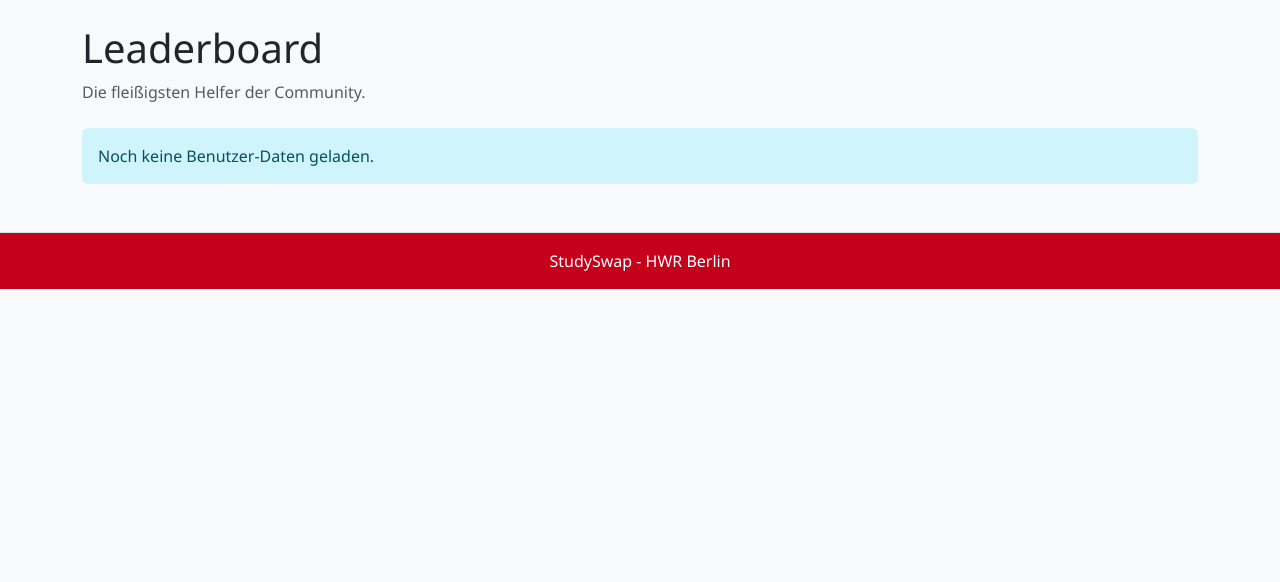
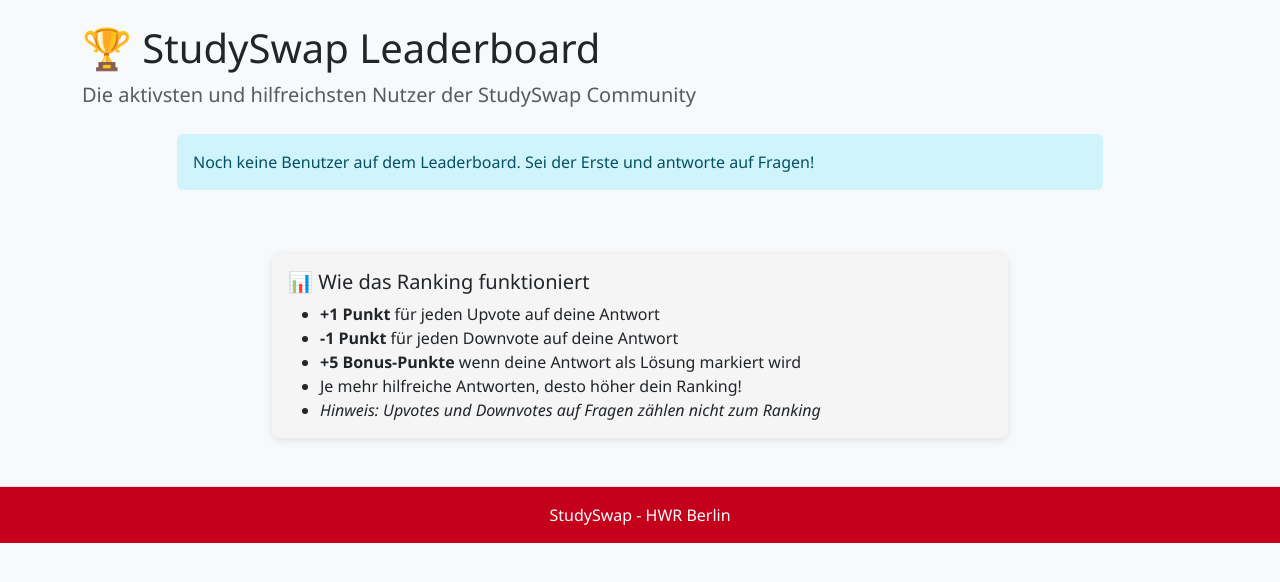
Before and after one commit to AkayHWR/fswd-app-webpioniere, a Flask app: template templates/leaderboard.html in a window 1280 px wide. Shown: the part 62-644 px from the top of the page. Run offline with Flask 3, Linux system fonts and the light colour scheme; the template is opened without the code that fills it, so the values that code supplies are empty.

Commit message:
add leaderboard form

```diff
--- a/static/css/style.css
+++ b/static/css/style.css
@@ -75,3 +75,20 @@ footer {
     border-color: var(--primary-color);
     box-shadow: 0 0 0 0.2rem rgba(196, 0, 26, 0.25);
 }
+
+
+table {
+    border-collapse: collapse;
+}
+
+thead th {
+    font-weight: 600;
+    text-transform: uppercase;
+    font-size: 0.85rem;
+    letter-spacing: 0.5px;
+    border: none;
+}
+
+tbody tr:hover {
+    background-color: #f8f9fa;
+}
--- a/templates/leaderboard.html
+++ b/templates/leaderboard.html
@@ -3,12 +3,79 @@
 {% block title %}Leaderboard{% endblock %}
 
 {% block content %}
-<div class="d-flex justify-content-between align-items-center mb-4">
-    <div>
-        <h1>Leaderboard</h1>
-        <p class="text-muted mb-0">Die fleißigsten Helfer der Community.</p>
+
+<div class="mb-4">
+    <h1>🏆 StudySwap Leaderboard</h1>
+    <p class="lead text-muted">Die aktivsten und hilfreichsten Nutzer der StudySwap Community</p>
+</div>
+
+<div class="row">
+    <div class="col-md-10 mx-auto">
+        {% if users %}
+            <div class="table-responsive">
+                <table class="table table-striped table-hover">
+                    <thead style="background-color: #d32f2f; color: white;">
+                        <tr>
+                            <th style="width: 80px;">Rang</th>
+                            <th>Benutzer</th>
+                            <th class="text-center">Punkte</th>
+                            <th class="text-center">Antworten</th>
+                            <th class="text-center">Beste Antworten</th>
+                        </tr>
+                    </thead>
+                    <tbody>
+                        {% for user in users %}
+                            <tr class="{% if loop.index <= 3 %}table-success{% endif %}">
+                                <td>
+                                    {% if loop.index == 1 %}
+                                        <strong>🥇 1.</strong>
+                                    {% elif loop.index == 2 %}
+                                        <strong>🥈 2.</strong>
+                                    {% elif loop.index == 3 %}
+                                        <strong>🥉 3.</strong>
+                                    {% else %}
+                                        {{ loop.index }}.
+                                    {% endif %}
+                                </td>
+                                <td>
+                                    <strong>{{ user.username }}</strong>
+                                </td>
+                                <td class="text-center">
+                                    <span class="badge" style="background-color: #d32f2f;">{{ user.points }} Punkte</span>
+                                </td>
+                                <td class="text-center">
+                                    {{ user.answer_count or 0 }}
+                                </td>
+                                <td class="text-center">
+                                    <span class="badge bg-success">{{ user.solution_count or 0 }}</span>
+                                </td>
+                            </tr>
+                        {% endfor %}
+                    </tbody>
+                </table>
+            </div>
+        {% else %}
+            <div class="alert alert-info" role="alert">
+                Noch keine Benutzer auf dem Leaderboard. Sei der Erste und antworte auf Fragen!
+            </div>
+        {% endif %}
     </div>
 </div>
 
-<div class="alert alert-info">Noch keine Benutzer-Daten geladen.</div>
+<div class="row mt-5">
+    <div class="col-md-8 mx-auto">
+        <div class="card" style="background-color: #f5f5f5;">
+            <div class="card-body">
+                <h5 class="card-title">📊 Wie das Ranking funktioniert</h5>
+                <ul class="mb-0">
+                    <li><strong>+1 Punkt</strong> für jeden Upvote auf deine Antwort</li>
+                    <li><strong>-1 Punkt</strong> für jeden Downvote auf deine Antwort</li>
+                    <li><strong>+5 Bonus-Punkte</strong> wenn deine Antwort als Lösung markiert wird</li>
+                    <li>Je mehr hilfreiche Antworten, desto höher dein Ranking!</li>
+                    <li><em>Hinweis: Upvotes und Downvotes auf Fragen zählen nicht zum Ranking</em></li>
+                </ul>
+            </div>
+        </div>
+    </div>
+</div>
 {% endblock %}
```
